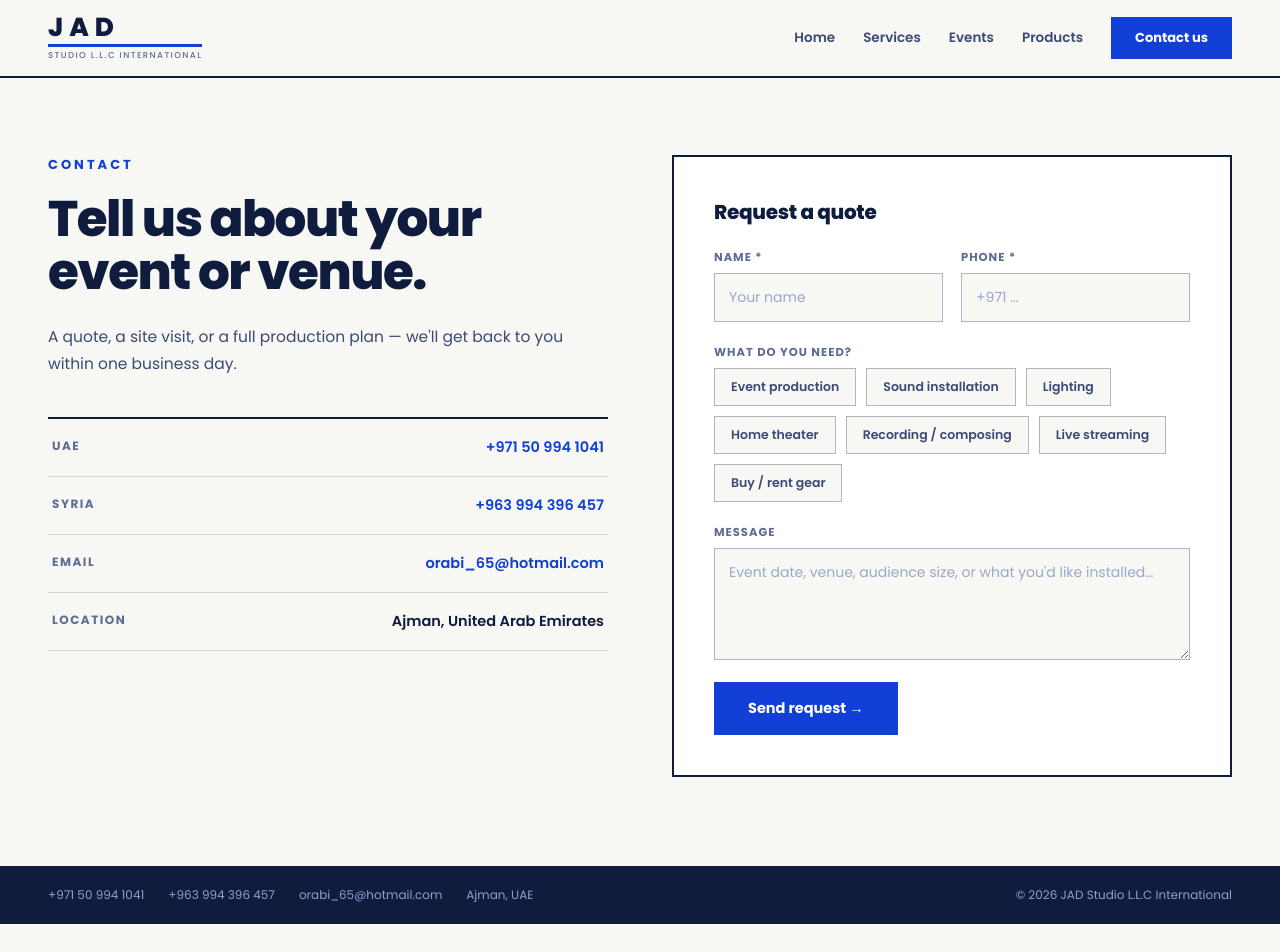
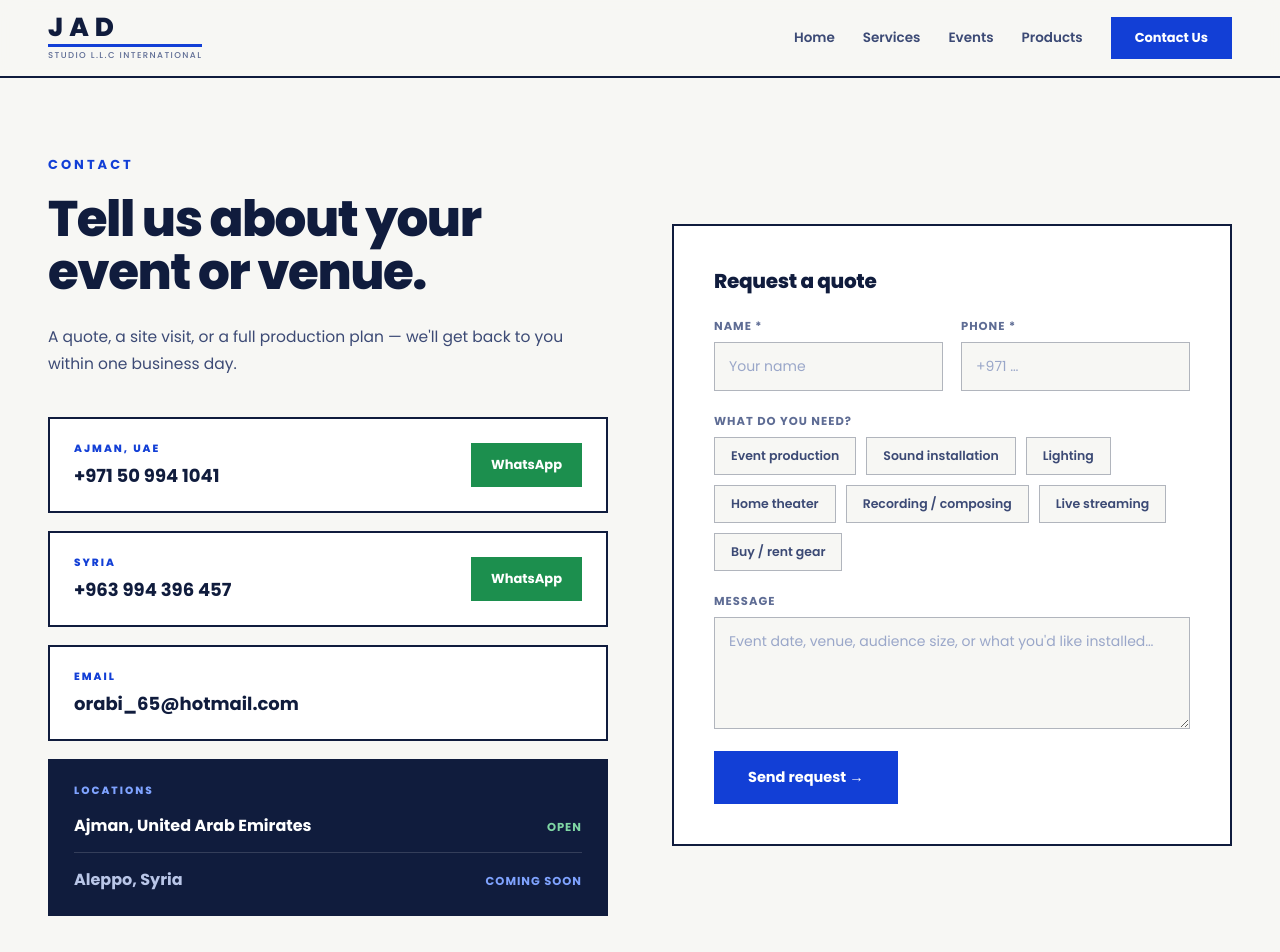
Before and after one commit to MahmoodMI1/jad_studio_landing, a React (Vite) app: page /contact in a window 1280 px wide. Shown: the top 952 px of the page. Before the commit the page ends 924 px from the top, so only its background shows below. Built offline with nearby package versions, Linux system fonts and the light colour scheme.

Commit message:
feat: redesign contact page info cards and center the form

```diff
--- a/src/components/NavBar.jsx
+++ b/src/components/NavBar.jsx
@@ -121,7 +121,7 @@ function NavBar() {
           </NavLink>
         ))}
         <Link to="/contact" className="btn-quote">
-          Contact us
+          Contact Us
         </Link>
       </div>
 
@@ -146,7 +146,7 @@ function NavBar() {
             </Link>
           ))}
           <Link to="/contact" style={mobileQuoteLinkStyle} onClick={closeMenu}>
-            Contact us →
+            Contact Us →
           </Link>
         </div>
       )}
--- a/src/pages/Contact.jsx
+++ b/src/pages/Contact.jsx
@@ -14,7 +14,7 @@ const sectionStyle = {
   display: 'grid',
   gridTemplateColumns: 'repeat(auto-fit,minmax(min(100%,340px),1fr))',
   gap: 'clamp(36px,5vw,72px)',
-  alignItems: 'start',
+  alignItems: 'center',
   paddingTop: 'clamp(40px,6vw,80px)',
   paddingBottom: 'clamp(48px,7vw,96px)',
 }
@@ -30,19 +30,52 @@ const titleStyle = {
 
 const introStyle = { margin: '0 0 40px', fontSize: 15.5, lineHeight: 1.75, color: 'var(--color-text-muted)' }
 
-const infoListStyle = { display: 'flex', flexDirection: 'column', gap: 0, borderTop: '2px solid var(--color-navy)' }
+const cardsWrapStyle = { display: 'flex', flexDirection: 'column', gap: 18 }
 
-const infoRowStyle = {
+const contactCardStyle = {
+  border: '2px solid var(--color-navy)',
+  background: '#fff',
+  padding: '22px 24px',
   display: 'flex',
   justifyContent: 'space-between',
-  gap: 20,
-  padding: '18px 4px',
-  borderBottom: '1px solid rgba(16,28,61,.15)',
+  alignItems: 'center',
+  gap: 18,
+  flexWrap: 'wrap',
 }
 
-const infoLabelStyle = { fontSize: 12, fontWeight: 700, letterSpacing: 1.5, color: 'var(--color-text-muted-2)' }
+const contactCardLabelColStyle = { display: 'flex', flexDirection: 'column', gap: 5 }
 
-const infoValueStyle = { fontSize: 14.5, fontWeight: 600 }
+const contactCardLabelStyle = { fontSize: 10.5, fontWeight: 800, letterSpacing: 2, color: 'var(--color-blue)' }
+
+const contactCardPhoneStyle = { fontSize: 18, fontWeight: 700 }
+
+const emailCardStyle = { ...contactCardStyle, flexDirection: 'column', alignItems: 'flex-start', gap: 5 }
+
+const emailLinkStyle = { fontSize: 18, fontWeight: 700, overflowWrap: 'anywhere' }
+
+const locationsCardStyle = {
+  border: '2px solid var(--color-navy)',
+  background: 'var(--color-navy)',
+  color: '#fff',
+  padding: '22px 24px',
+  display: 'flex',
+  flexDirection: 'column',
+  gap: 14,
+}
+
+const locationsLabelStyle = { fontSize: 10.5, fontWeight: 800, letterSpacing: 2, color: 'var(--color-blue-accent)' }
+
+const locationRowStyle = { display: 'flex', justifyContent: 'space-between', gap: 16, alignItems: 'baseline' }
+
+const locationDividerStyle = { height: 1, background: 'rgba(255,255,255,.15)' }
+
+const locationPrimaryStyle = { fontSize: 16, fontWeight: 700 }
+
+const locationSecondaryStyle = { fontSize: 16, fontWeight: 700, color: 'var(--color-text-on-dark-muted)' }
+
+const statusOpenStyle = { fontSize: 11.5, fontWeight: 700, letterSpacing: 1, color: 'var(--color-open)' }
+
+const statusComingSoonStyle = { fontSize: 11.5, fontWeight: 700, letterSpacing: 1, color: 'var(--color-blue-accent)' }
 
 const formCardStyle = { border: '2px solid var(--color-navy)', background: '#fff', padding: 'clamp(22px,4vw,40px)' }
 
@@ -150,28 +183,49 @@ function Contact() {
         <p style={introStyle}>
           A quote, a site visit, or a full production plan — we'll get back to you within one business day.
         </p>
-        <div style={infoListStyle}>
-          <div style={infoRowStyle}>
-            <span style={infoLabelStyle}>UAE</span>
-            <a href="tel:+971509941041" style={infoValueStyle}>
-              +971 50 994 1041
+        <div style={cardsWrapStyle}>
+          <div style={contactCardStyle}>
+            <div style={contactCardLabelColStyle}>
+              <div style={contactCardLabelStyle}>AJMAN, UAE</div>
+              <a href="tel:+971509941041" className="contact-value-link" style={contactCardPhoneStyle}>
+                +971 50 994 1041
+              </a>
+            </div>
+            <a href="https://wa.me/971509941041" className="btn-whatsapp">
+              WhatsApp
             </a>
           </div>
-          <div style={infoRowStyle}>
-            <span style={infoLabelStyle}>SYRIA</span>
-            <a href="tel:+963994396457" style={infoValueStyle}>
-              +963 994 396 457
+
+          <div style={contactCardStyle}>
+            <div style={contactCardLabelColStyle}>
+              <div style={contactCardLabelStyle}>SYRIA</div>
+              <a href="tel:+963994396457" className="contact-value-link" style={contactCardPhoneStyle}>
+                +963 994 396 457
+              </a>
+            </div>
+            <a href="https://wa.me/963994396457" className="btn-whatsapp">
+              WhatsApp
             </a>
           </div>
-          <div style={infoRowStyle}>
-            <span style={infoLabelStyle}>EMAIL</span>
-            <a href="mailto:orabi_65@hotmail.com" style={infoValueStyle}>
+
+          <div style={emailCardStyle}>
+            <div style={contactCardLabelStyle}>EMAIL</div>
+            <a href="mailto:orabi_65@hotmail.com" className="contact-value-link" style={emailLinkStyle}>
               orabi_65@hotmail.com
             </a>
           </div>
-          <div style={infoRowStyle}>
-            <span style={infoLabelStyle}>LOCATION</span>
-            <span style={infoValueStyle}>Ajman, United Arab Emirates</span>
+
+          <div style={locationsCardStyle}>
+            <div style={locationsLabelStyle}>LOCATIONS</div>
+            <div style={locationRowStyle}>
+              <span style={locationPrimaryStyle}>Ajman, United Arab Emirates</span>
+              <span style={statusOpenStyle}>OPEN</span>
+            </div>
+            <div style={locationDividerStyle} />
+            <div style={locationRowStyle}>
+              <span style={locationSecondaryStyle}>Aleppo, Syria</span>
+              <span style={statusComingSoonStyle}>COMING SOON</span>
+            </div>
           </div>
         </div>
       </div>
--- a/src/styles/components.css
+++ b/src/styles/components.css
@@ -137,3 +137,26 @@
 .product-row:hover {
   background: #fff;
 }
+
+.btn-whatsapp {
+  display: inline-flex;
+  align-items: center;
+  gap: 8px;
+  padding: 12px 20px;
+  background: var(--color-whatsapp);
+  color: #fff;
+  font-size: 13px;
+  font-weight: 700;
+  font-family: inherit;
+}
+.btn-whatsapp:hover {
+  background: var(--color-whatsapp-hover);
+  color: #fff;
+}
+
+.contact-value-link {
+  color: var(--color-navy);
+}
+.contact-value-link:hover {
+  color: var(--color-blue);
+}
--- a/src/styles/tokens.css
+++ b/src/styles/tokens.css
@@ -18,6 +18,9 @@
   --color-text-footer: #8ba0d0;
   --color-placeholder: #9aa7c9;
   --color-error: #c22929;
+  --color-whatsapp: #1c8f4e;
+  --color-whatsapp-hover: #136b39;
+  --color-open: #7fd6a4;
 
   --color-border: rgba(16, 28, 61, 0.12);
   --color-border-strong: rgba(16, 28, 61, 0.15);
```
